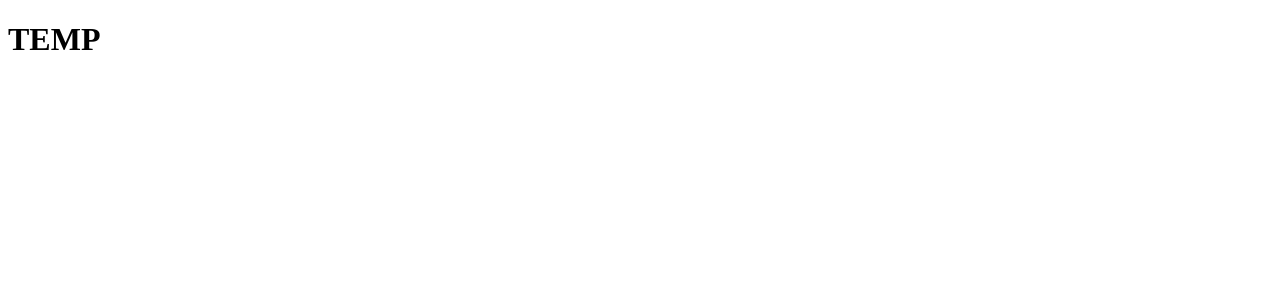
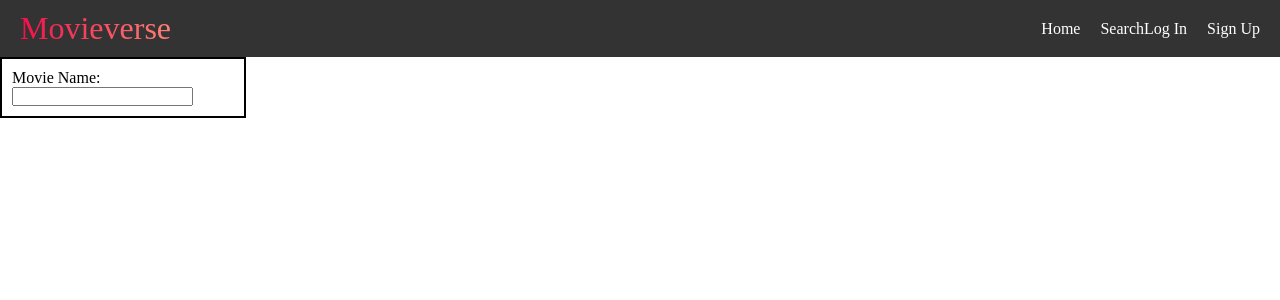
Before and after one commit to arardomboi/Website, a Flask app: page /search in a window 1280 px wide. Before the commit the part shown is almost empty. Shown: the top 300 px of the page. Run offline with Flask 3, Linux system fonts and the light colour scheme; parts of the project's set-up code (start-up, migrations or seed data) failed here and were passed over.

Commit message:
search.html dev

```diff
--- a/main.py
+++ b/main.py
@@ -18,11 +18,15 @@ def search():
     print("Rendering Search page")
     return render_template("search.html")
 
-@app.route("/movie/id/<movieID>")
+@app.route("/movie/id/<movieID>") #if movie in db
 def moviePage(movieID):
     print(f"Rendering movie page with movieID as {movieID}.")
     movieDict = movieSQL.returnMovieDataByID(movieID)
     return render_template("movie.html", movieDict = movieDict)
+
+@app.route("/movie/name/<movieName>") #if not got movie in db
+def movieNameCall(movieName):
+    pass
 
 @app.route("/Log-in", methods = ["GET", "POST"])
 def logPage():
@@ -48,7 +52,7 @@ def signPage():
         checkEmail = reg.checkEmail(email)
         if checkPass[0] and checkPass[1] and checkPass[2] and checkEmail:
             userClassInstance = reg.userClass(firstName = fname, lastName = lname, userName = uname, gender = gender, email = email, password = password1)
-
+            print(f"User Class instance with username '{userClassInstance.userName}' created.")
             return render_template("Registration.html", sendType = 1)
         else:
             return render_template("Registration.html", sendType = 3, passwordError = checkPass)
--- a/regSQL.py
+++ b/regSQL.py
@@ -1,6 +1,6 @@
 #imports
 import sqlite3 as sql #not me
-from initSQL import cursor #me
+from initSQL import conn, cursor #me
 import Registration as reg #me
 #functions
 def classifyUserDataSQL(userList):
--- a/static/css/searchPageStyle.css
+++ b/static/css/searchPageStyle.css
@@ -72,3 +72,13 @@ img {
     font-weight: normal !important; /*Doesnt seem to work, relies on * class to not be bold (for some reason) */
     justify-content: flex-start;
 }
+
+.movie-search-box {
+    width: 246px;
+    height: auto;
+    padding: 10px;
+    border-style: solid;
+    border-width: 2px;
+    left: auto;
+
+}
--- a/static/extra/base.html
+++ b/static/extra/base.html
@@ -4,8 +4,8 @@
         <meta charset="UTF-8">
         <meta name="viewport" content="width=device-width, initial-scale=1.0">
         <title>Home Page</title>
-    <link rel="stylesheet" href="{{ url_for('static', filename='style.css') }}">
-    <link rel="icon" type="image/png" sizes="16x16" href="{{ url_for('images', filename='icon.png')}}">
+        <link rel="stylesheet" href="{{ url_for('static', filename='css/FILLERNAMECSSFILE.css') }}">
+        <link rel="icon" type="image/png" sizes="16x16" href="{{ url_for('static', filename='images/icon.png')}}">
         <link rel="manifest" href="/site.webmanifest">
     </head>
     <body>
@@ -35,5 +35,6 @@
             </div>
         </nav>
         <!--Everything Else-->
+        <h1>Hi!</h1>
     </body>
 </html>
--- a/templates/search.html
+++ b/templates/search.html
@@ -3,9 +3,42 @@
     <head>
         <meta charset="UTF-8">
         <meta name="viewport" content="width=device-width, initial-scale=1.0">
-    <title>Search Page</title>
+        <title>Home Page</title>
+        <link rel="stylesheet" href="{{ url_for('static', filename='css/searchPageStyle.css') }}">
+        <link rel="icon" type="image/png" sizes="16x16" href="{{ url_for('static', filename='images/icon.png')}}">
+        <link rel="manifest" href="/site.webmanifest">
     </head>
     <body>
-    <h1>TEMP</h1>
+        <!-- Navbar Section -->
+        <nav class="navbar">
+            <div class="navbar-container">
+                <a href="/" id="navbar-logo">Movieverse</a>
+                <div class="navbar-toggle" id="mobile-menu">
+                    <span class="bar"></span>
+                    <span class="bar"></span>
+                    <span class="bar"></span>
+                </div>
+                <ul class="navbar-menu">
+                    <li class="navbar-item">
+                        <a href="/" class="navbar-links">Home</a>
+                    </li>
+                    <li class="navbar-item">
+                        <a href="/search" class="navbar-links">Search</a>
+                    </li>
+                    <li clas="navbar-item">
+                        <a href="Log-in" class="navbar-links">Log In</a>
+                    </li>
+                    <li class="navbar-item">
+                        <a href="Sign-up" class = "navbar-links">Sign Up</a>
+                    </li>
+                </ul>
+            </div>
+        </nav>
+        <div>
+            <form class = "movie-search-box">
+                <label>Movie Name:</label><br>
+                <input type = "text" label = "movieName" id = "movieName">
+            </form>
+        </div>
     </body>
 </html>
```
Lines whose indentation alone changed are shown as unchanged.
